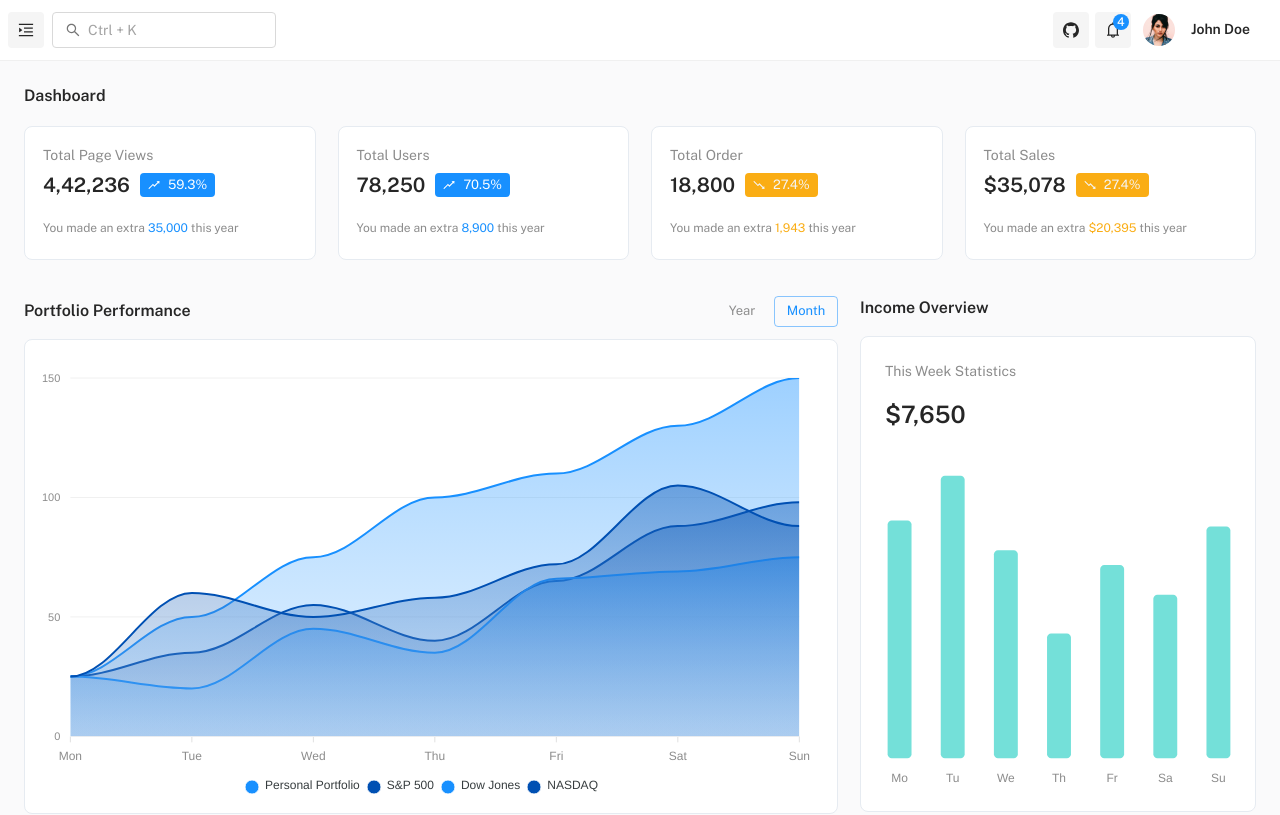
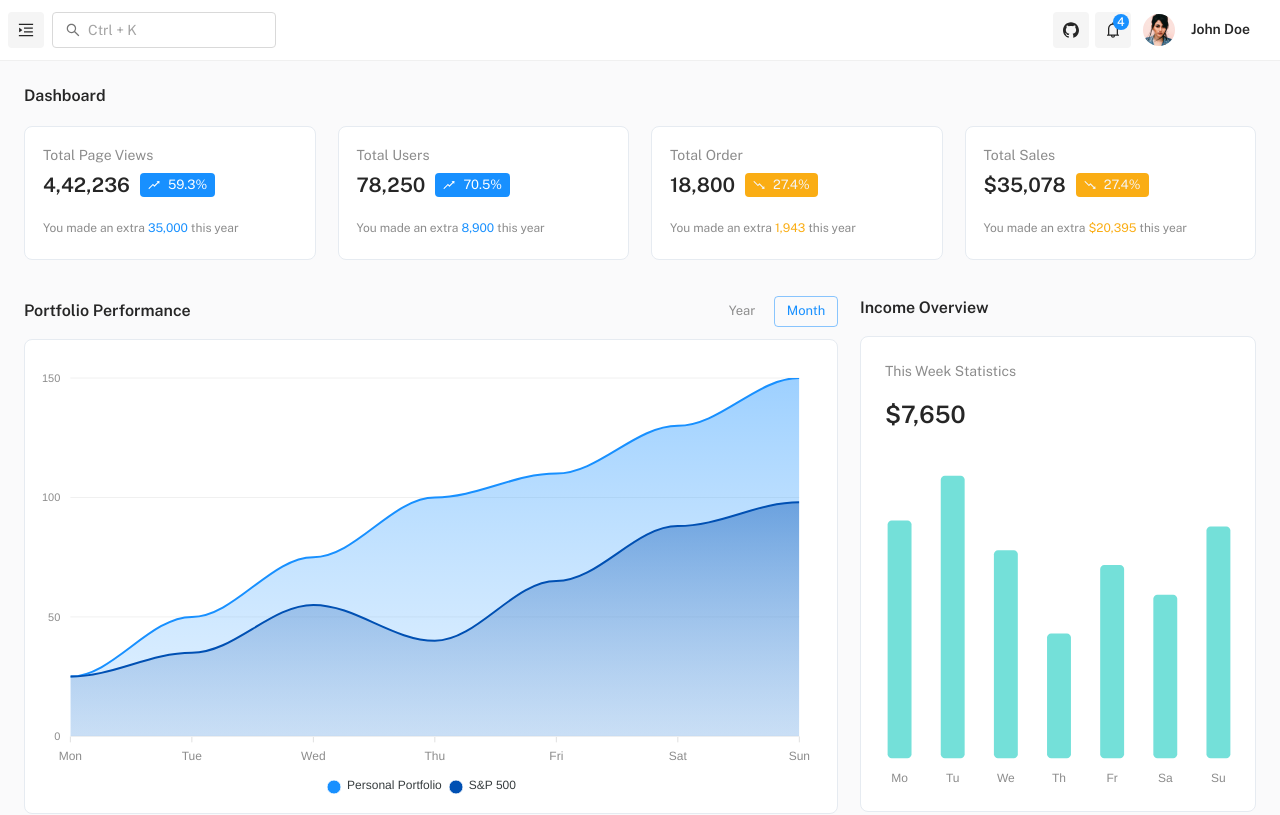
Before and after one commit to acrodemocide/web.portfolio-analyzer, a React (Create React App) app: page /free/dashboard/default in a window 1280 px wide. Shown: the top 815 px of the page. Built offline with nearby package versions, Linux system fonts and the light colour scheme.

Commit message:
Used just one index in the graph to see if I like that better than having multiple benchmarks. Made comments to note what I need to look at next

```diff
--- a/src/pages/dashboard/IncomeAreaChart.js
+++ b/src/pages/dashboard/IncomeAreaChart.js
@@ -87,25 +87,28 @@ const IncomeAreaChart = ({ slot }) => {
         }));
     }, [primary, secondary, line, theme, slot]);
 
+    // TODO: acrodemocide -- figure out if we want more than one index to compare against
     const [series, setSeries] = useState([
         {
             name: 'Personal Portfolio',
+            // TODO: acrodemocide - Figure out why we can't have more than 7 data points in this case
             data: [25, 50, 75, 100, 110, 130, 150] // , 155]
         },
         {
             name: 'S&P 500',
             data: [25, 35, 55, 40, 65, 88, 98] // , 106]
-        },
-        {
-            name: 'Dow Jones',
-            data: [25, 20, 45, 35, 66, 69, 75] // , 64]
-        },
-        {
-            name: 'NASDAQ',
-            data: [25, 60, 50, 58, 72, 105, 88] // , 136]
         }
+        // {
+        //     name: 'Dow Jones',
+        //     data: [25, 20, 45, 35, 66, 69, 75] // , 64]
+        // },
+        // {
+        //     name: 'NASDAQ',
+        //     data: [25, 60, 50, 58, 72, 105, 88] // , 136]
+        // }
     ]);
 
+    // TODO: acrodemocide - Figure out how to have more than two colors for the charts.
     useEffect(() => {
         setSeries([
             {
@@ -115,15 +118,15 @@ const IncomeAreaChart = ({ slot }) => {
             {
                 name: 'S&P 500',
                 data: slot === 'month' ? [25, 43, 55, 66, 60, 77, 68, 75, 88, 95, 100, 110] : [25, 35, 55, 40, 65, 88, 98] // , 106]
-            },
-            {
-                name: 'Dow Jones',
-                data: slot === 'month' ? [25, 20, 48, 67, 58, 88, 95, 105, 110, 120, 89, 72] : [25, 20, 45, 35, 66, 69, 75] // , 64]
-            },
-            {
-                name: 'NASDAQ',
-                data: slot === 'month' ? [25, 120, 105, 100, 98, 94, 86, 81, 76, 73, 63, 41] : [25, 60, 50, 58, 72, 105, 88] // , 136]
             }
+            // {
+            //     name: 'Dow Jones',
+            //     data: slot === 'month' ? [25, 20, 48, 67, 58, 88, 95, 105, 110, 120, 89, 72] : [25, 20, 45, 35, 66, 69, 75] // , 64]
+            // },
+            // {
+            //     name: 'NASDAQ',
+            //     data: slot === 'month' ? [25, 120, 105, 100, 98, 94, 86, 81, 76, 73, 63, 41] : [25, 60, 50, 58, 72, 105, 88] // , 136]
+            // }
         ]);
     }, [slot]);
 
```
